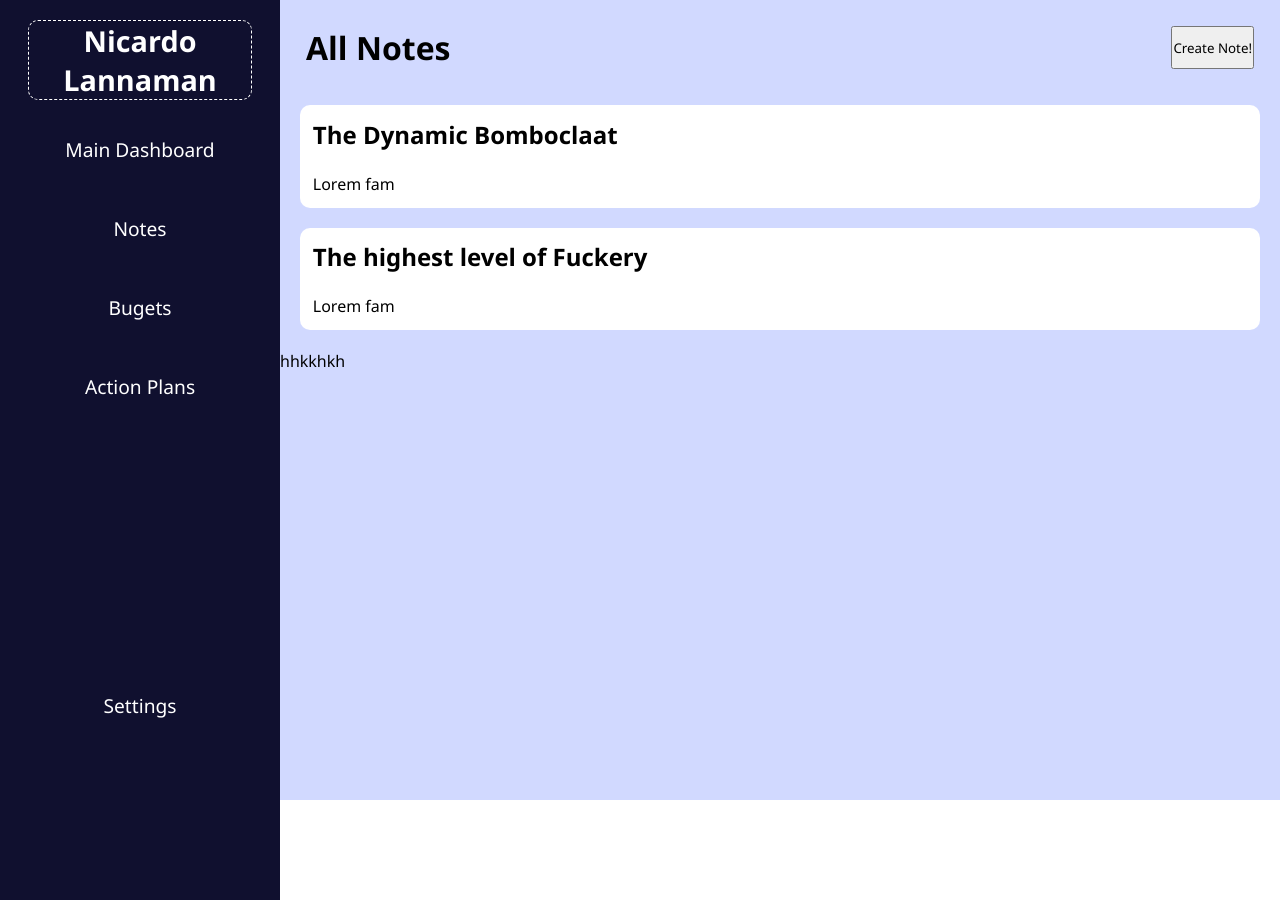
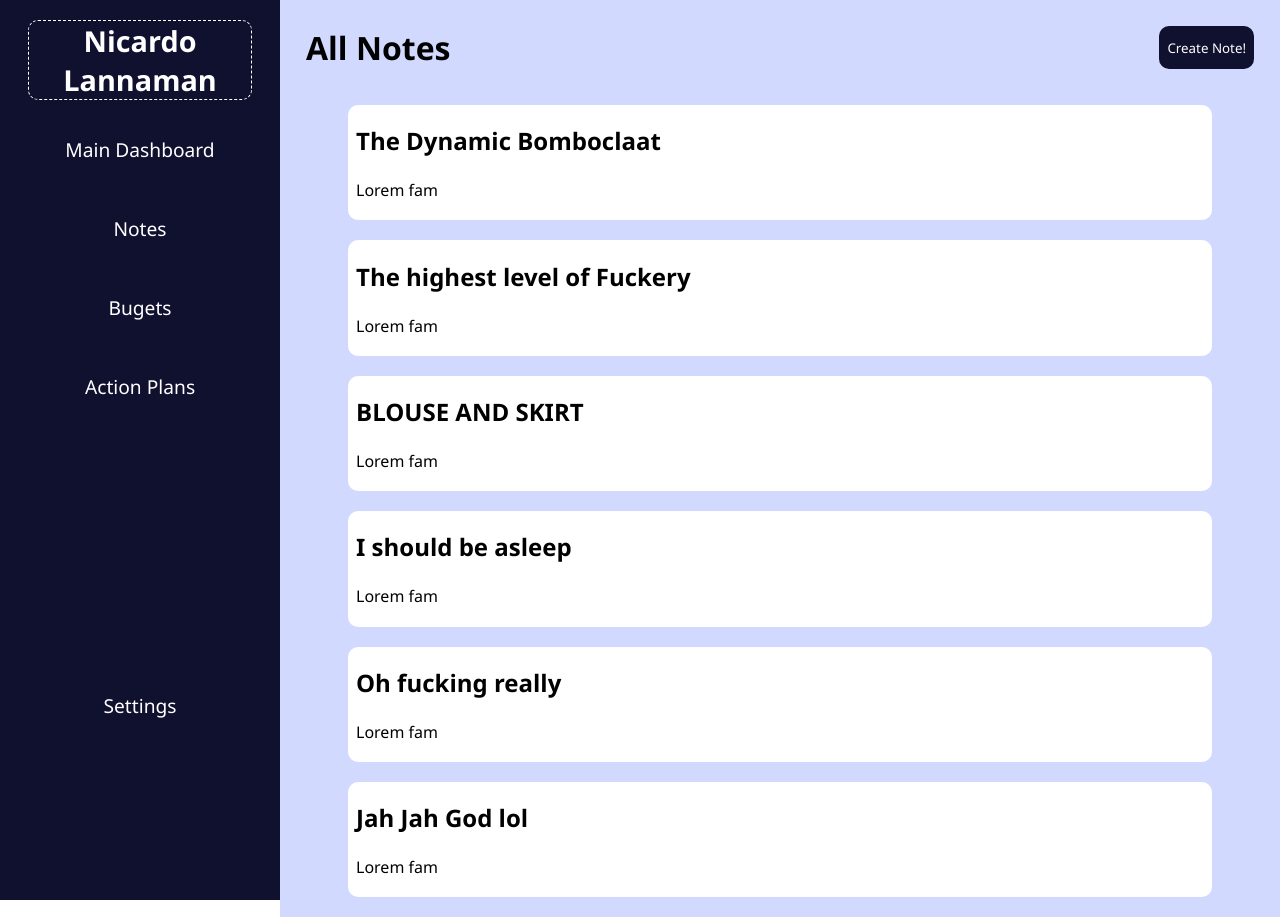
Before and after one commit to NiclanX/POA, a React (Create React App) app: page / in a window 1280 px wide. Before the commit the page ends 800 px from the top, so only its background shows below. Built offline with nearby package versions, Linux system fonts and the light colour scheme.

Commit message:
Commit 8

```diff
--- a/src/App.css
+++ b/src/App.css
@@ -80,18 +80,27 @@ li:nth-child(5) {
     background-color: rgb(209, 217, 255);
     position: absolute;
     left: 280px;
-    height: 100vh;
+    min-height: 100vh;
+    /* position: fixed; */
 }
 
-.notes-head {
 
-}
 
 .headers {
     display: flex;
     justify-content: space-between;
     padding: 1rem;
     margin: 10px;
+}
+
+.headers button {
+    border: none;
+    outline: none;
+    padding: 0.5rem;
+    background-color: rgb(16, 16, 47);
+    color: #fff;
+    border-radius: 10px;
+    cursor: pointer;
 }
 
 .notes {
@@ -101,7 +110,17 @@ li:nth-child(5) {
 
 .note-preview {
     background-color: #fff;
-    padding: 0.8rem;
+    padding: 1.2rem 0.5rem;
     margin-top: 20px;
     border-radius: 10px;
+    transition: all 0.3s ease;
+    cursor: pointer;
+    width: 90%;
+    position: relative;
+    left: 5%;
 }
+.note-preview:hover {
+    transform: scale(1.05);
+    box-shadow: 5px 5px 8px rgba(16, 16, 47, 0.413);
+
+}
--- a/src/Notes.jsx
+++ b/src/Notes.jsx
@@ -5,7 +5,11 @@ export const Notes = () => {
 
 const [notes, setNotes] = useState([
     {title: 'The Dynamic Bomboclaat', body: 'Lorem fam', id: 1},
-    {title: 'The highest level of Fuckery', body: 'Lorem fam', id: 2}
+    {title: 'The highest level of Fuckery', body: 'Lorem fam', id: 2},
+    {title: 'BLOUSE AND SKIRT', body: 'Lorem fam', id: 3},
+    {title: 'I should be asleep', body: 'Lorem fam', id: 4},
+    {title: 'Oh fucking really', body: 'Lorem fam', id: 5},
+    {title: 'Jah Jah God lol', body: 'Lorem fam', id: 6}
 
 ]);
 
@@ -28,7 +32,7 @@ const [notes, setNotes] = useState([
         })}
     </div>
 
-    hhkkhkh
+
     </>
 
   )
```
